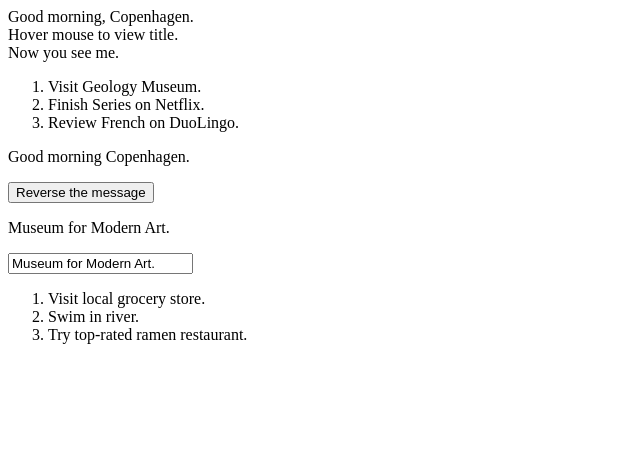
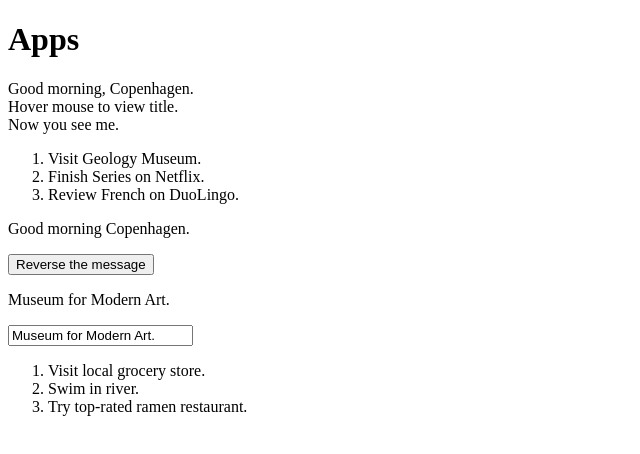
Before and after one commit to astral-clive/Vue-Foundations, a plain HTML site: page index.html in a window 1280 px wide. Shown: the whole page, without its empty margins (0-640 px from the left). Drawn offline with nearby package versions, Linux system fonts and the light colour scheme.

Commit message:
added title

```diff
--- a/index.html
+++ b/index.html
@@ -5,6 +5,7 @@
   <script src="https://unpkg.com/vue"></script>
 </head>
 <body>
+  <h1>Apps</h1>
   <div id="app">
     {{ message }}
   </div>
```
